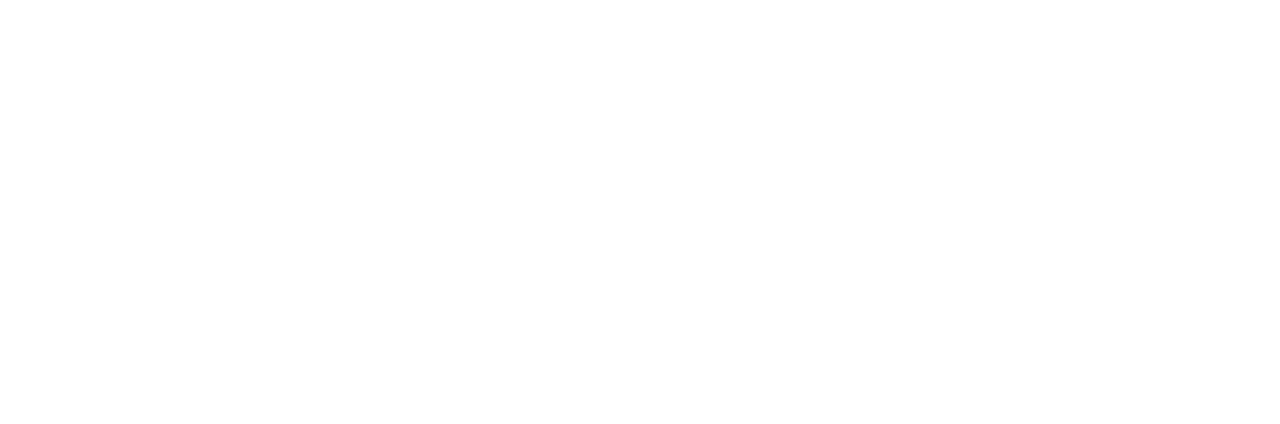
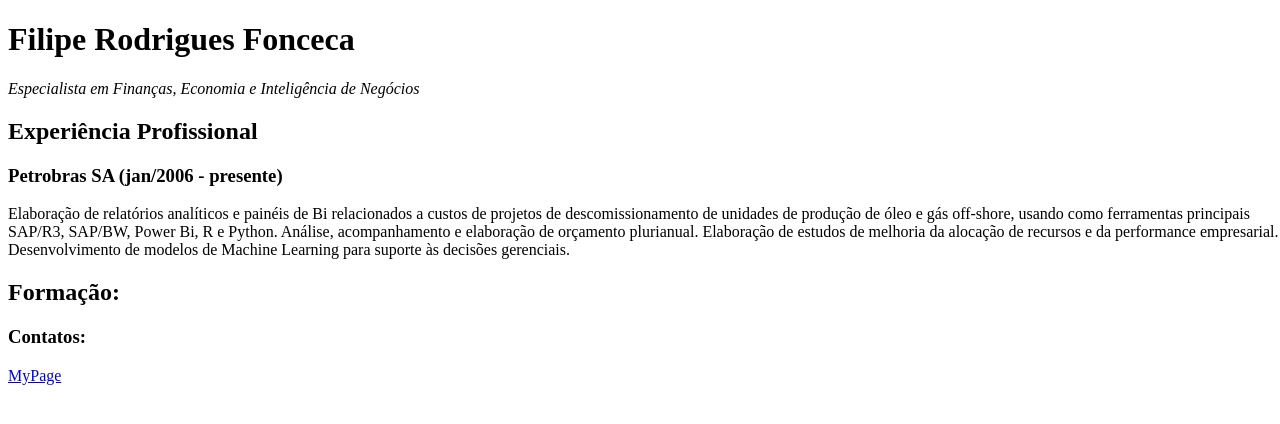
Before and after one commit to zerisnow/TP-110-Crie-sua-propria-pagina-INFNET-GRLSOF00C2-N2-L1-82, a plain HTML site: page index.html in a window 1280 px wide. Drawn offline with Linux system fonts and the light colour scheme.

Commit message:
Update index.html

```diff
--- a/index.html
+++ b/index.html
@@ -9,6 +9,43 @@
 </head>
 
 <body>
+  <h1>
+    Filipe Rodrigues Fonceca
+  </h1>
+    <p>
+      <i>
+      Especialista em Finanças, Economia e Inteligência de Negócios
+      </i>
+    </p>
+
+  <h2>
+    Experiência Profissional
+  </h2>
+  <article>
+
+    <h3>
+      Petrobras SA (jan/2006 - presente)
+    </h3>
+    <p>
+      Elaboração de relatórios analíticos e painéis de Bi relacionados a custos de projetos de descomissionamento de unidades de produção de óleo e gás off-shore, usando como ferramentas principais SAP/R3, SAP/BW, Power Bi, R e Python. Análise, acompanhamento e elaboração de orçamento plurianual. Elaboração de estudos de melhoria da alocação de recursos e da performance empresarial. Desenvolvimento de modelos de Machine Learning para suporte às decisões gerenciais.
+    </p>
+
+  </article>
+
+  <h2>
+   Formação:
+  </h2>
+
+  <article>
+    <h3>
+      Contatos:
+    </h3>
+
+    <p>
+      <a href="https://github.com/zerisnow">MyPage</a>
+    </p>
+
+  </article>
 
   <script src="script.js"></script>
 
```
